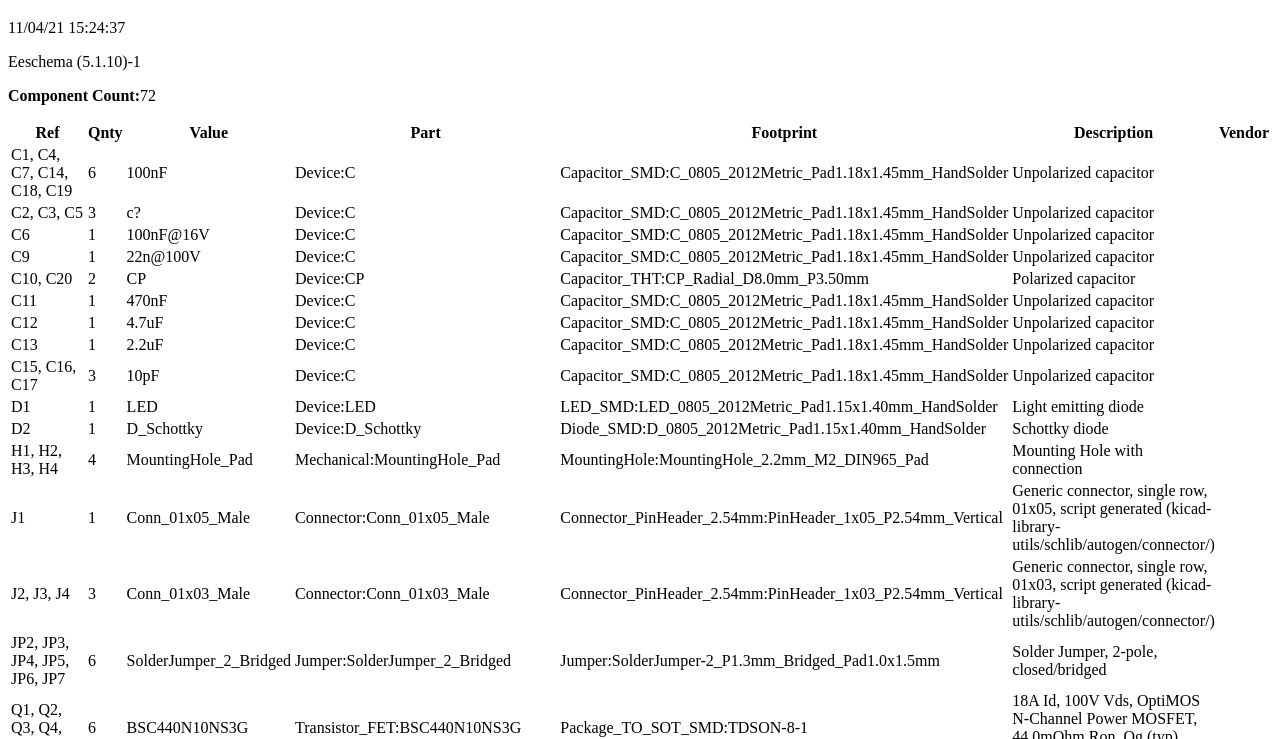
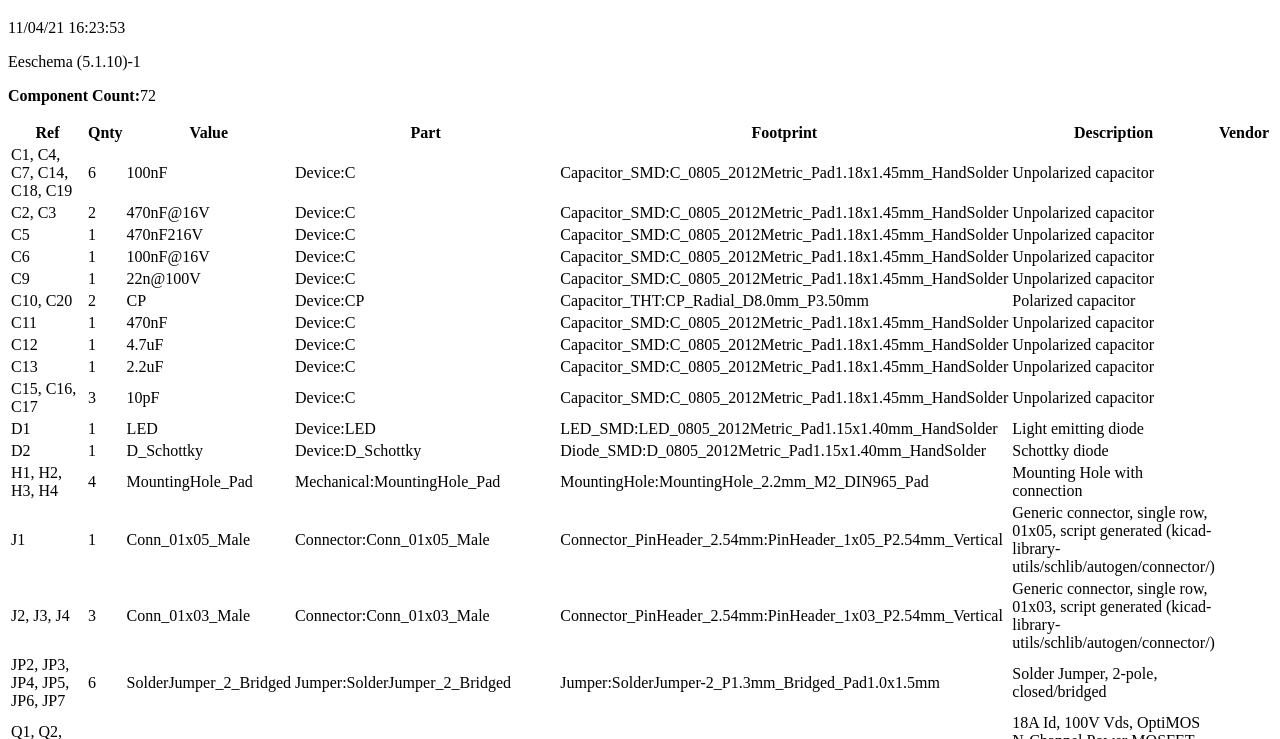
Before and after one commit to ClemensElflein/xESC, a plain HTML site: page PCB/xESC/xESC.html in a window 1280 px wide. Shown: the part 61-800 px from the top of the page. Drawn offline with Linux system fonts and the light colour scheme.

Commit message:
Update xESC.html

```diff
--- a/PCB/xESC/xESC.html
+++ b/PCB/xESC/xESC.html
@@ -8,13 +8,14 @@
     </head>
     <body>
     <h1>C:\Users\Clemens\Documents\GitHub\xESC\PCB\xESC\xESC.sch</h1>
-    <p>11/04/21 15:24:37</p>
+    <p>11/04/21 16:23:53</p>
     <p>Eeschema (5.1.10)-1</p>
     <p><b>Component Count:</b>72</p>
     <table>
     <tr><th style='width:640px'>Ref</th><th>Qnty</th><th>Value</th><th>Part</th><th>Footprint</th><th>Description</th><th>Vendor</th></tr>
     <tr><td>C1, C4, C7, C14, C18, C19</td><td>6</td><td>100nF</td><td>Device:C</td><td>Capacitor_SMD:C_0805_2012Metric_Pad1.18x1.45mm_HandSolder</td><td>Unpolarized capacitor</td><td></td></tr>
-    <tr><td>C2, C3, C5</td><td>3</td><td>c?</td><td>Device:C</td><td>Capacitor_SMD:C_0805_2012Metric_Pad1.18x1.45mm_HandSolder</td><td>Unpolarized capacitor</td><td></td></tr>
+    <tr><td>C2, C3</td><td>2</td><td>470nF@16V</td><td>Device:C</td><td>Capacitor_SMD:C_0805_2012Metric_Pad1.18x1.45mm_HandSolder</td><td>Unpolarized capacitor</td><td></td></tr>
+    <tr><td>C5</td><td>1</td><td>470nF216V</td><td>Device:C</td><td>Capacitor_SMD:C_0805_2012Metric_Pad1.18x1.45mm_HandSolder</td><td>Unpolarized capacitor</td><td></td></tr>
     <tr><td>C6</td><td>1</td><td>100nF@16V</td><td>Device:C</td><td>Capacitor_SMD:C_0805_2012Metric_Pad1.18x1.45mm_HandSolder</td><td>Unpolarized capacitor</td><td></td></tr>
     <tr><td>C9</td><td>1</td><td>22n@100V</td><td>Device:C</td><td>Capacitor_SMD:C_0805_2012Metric_Pad1.18x1.45mm_HandSolder</td><td>Unpolarized capacitor</td><td></td></tr>
     <tr><td>C10, C20</td><td>2</td><td>CP</td><td>Device:CP</td><td>Capacitor_THT:CP_Radial_D8.0mm_P3.50mm</td><td>Polarized capacitor</td><td></td></tr>
```
